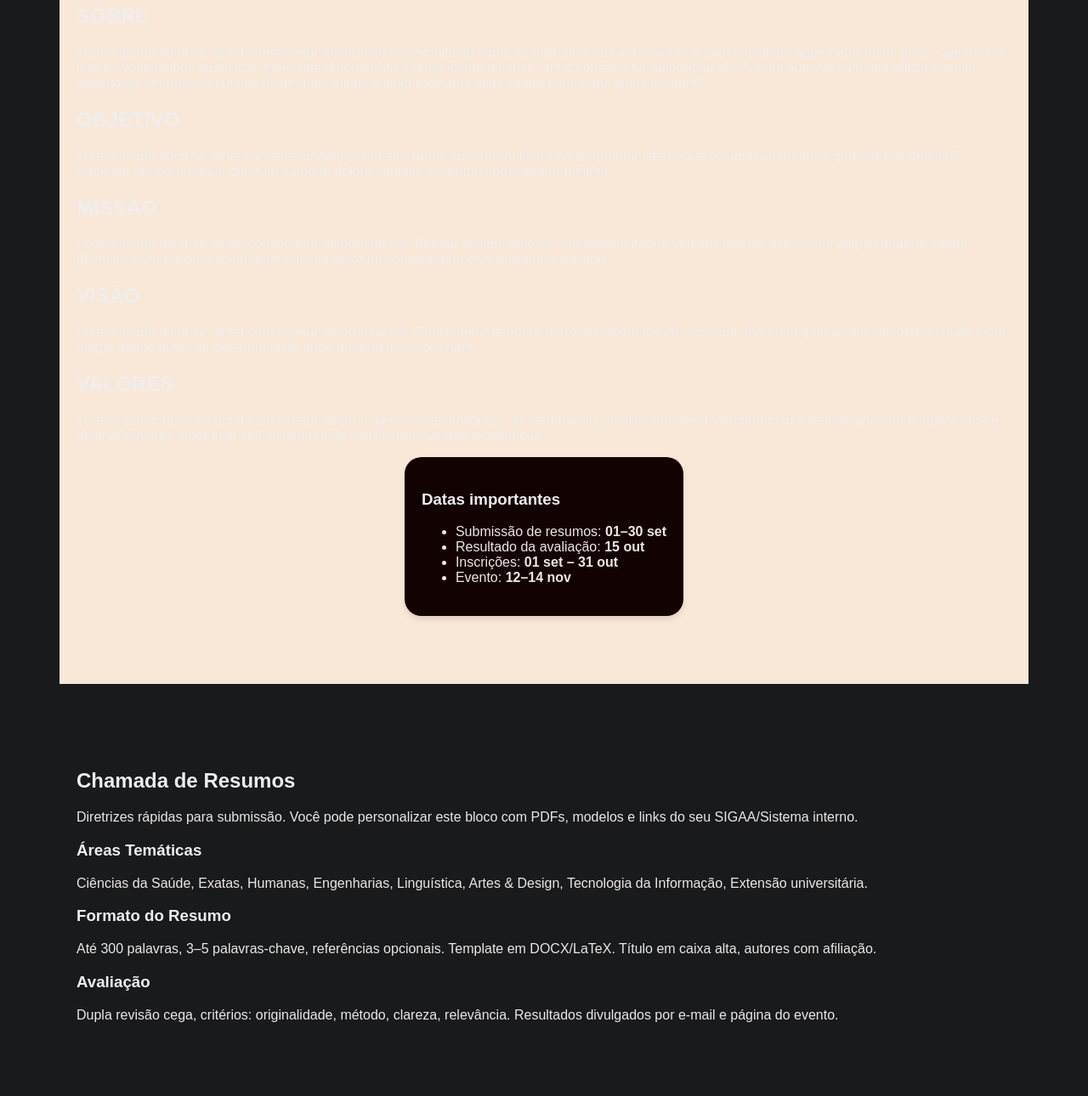
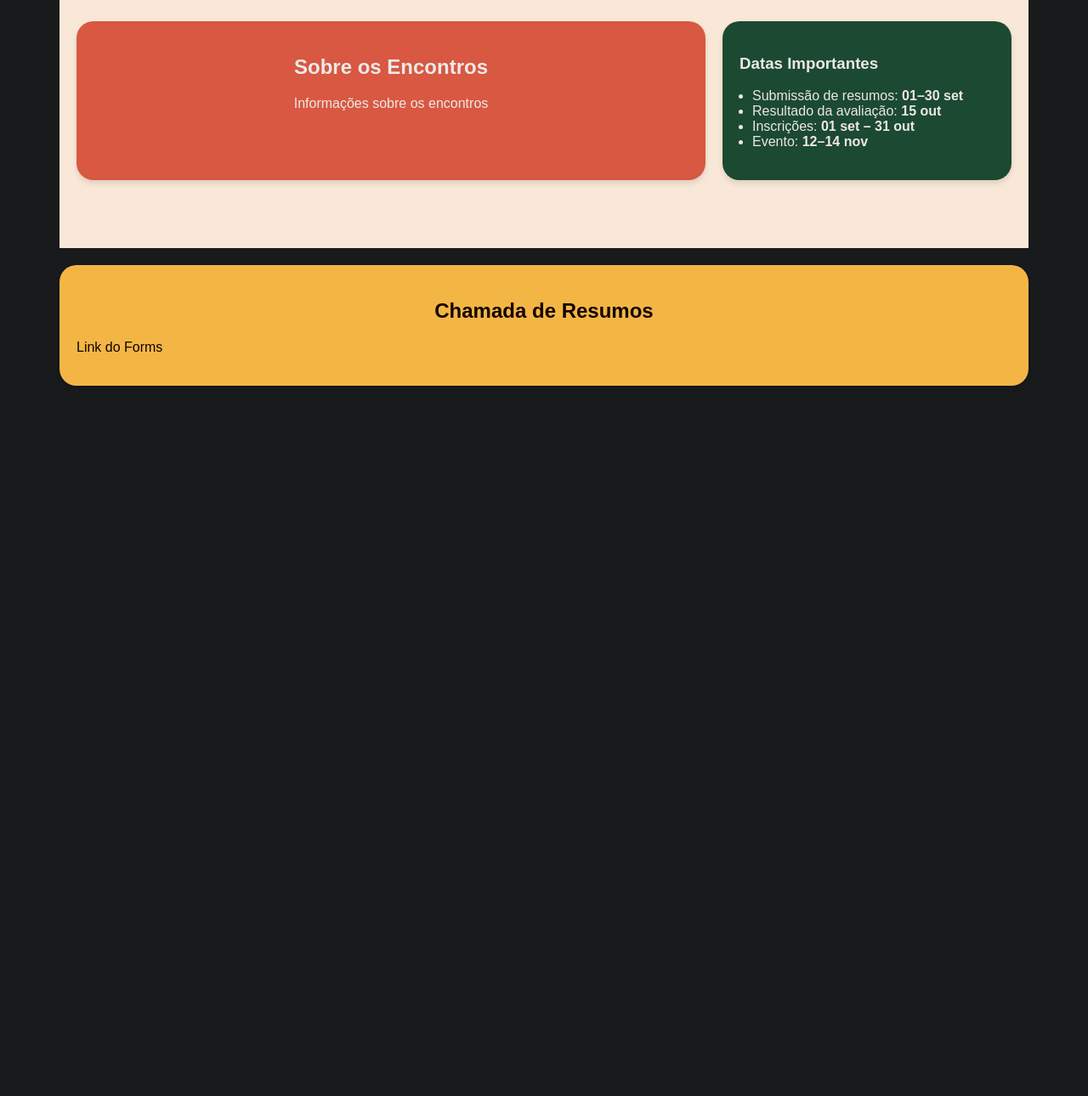
Before and after one commit to jonatasfernandessilva7/site-EU-UFC-2025, a plain HTML site: page index.html in a window 1280 px wide. Shown: the part 267-1557 px from the top of the page at 85% size. After the commit the page ends 800 px from the top, so only its background shows below. Drawn offline with Linux system fonts and the light colour scheme.

Commit message:
Update index.html

```diff
--- a/index.html
+++ b/index.html
@@ -5,7 +5,7 @@
     <meta name="viewport" content="width=device-width, initial-scale=1.0">
     <link rel="icon" type="image/png" href="imgs/icone_EU.png" />
 
-    <title>Início | Encontro Universitário</title>
+    <title>Início | Encontro Universitário </title>
 
     <link rel="stylesheet" href="style.css">
 
@@ -44,31 +44,16 @@
     <!-- Home -->
     <main>
         <section id="home" class="hero">
-            <div>
-                <h1>Encontro Universitário Itapajé 2025</h1>
-                <div class="sobre">
-                    <h2>SOBRE</h2>
-                    <p>Lorem ipsum dolor sit, amet consectetur adipisicing elit. Architecto sapiente velit alias odit vel maiores autem cupiditate aspernatur animi error, saepe esse iure et, voluptatibus quasi iste, molestiae dolores! Aut. Lorem ipsum dolor sit, amet consectetur adipisicing elit. A enim quaerat sunt, aut officia eveniet asperiores temporibus cum ex ullam quas minus aliquid provident alias saepe nam sequi animi incidunt?</p>
+             <h1 style="text-align: center;">Encontros Universitários 2025 - Itapajé</h1>
+            <div class="content-container">
+                <div class="cards-container">
+                    <div class="card main-card">
+                        <h2>Sobre os Encontros</h2>
+                        <p>Informações sobre os encontros</p>
+
                     </div>
-                <div class="objetivo">
-                    <h2>OBJETIVO</h2>
-                    <p>Lorem ipsum dolor sit amet consectetur adipisicing elit. Nemo cum rerum libero consequuntur iste neque voluptatum tempore quaerat eos deleniti? Sapiente tempore eaque dolorum cumque dolore veritatis excepturi consequatur minima!</p>
-                </div>
-                <div class="missao">
-                    <h2>MISSÃO</h2>
-                    <p>Lorem ipsum dolor sit amet, consectetur adipisicing elit. Beatae veniam dolores, voluptatem itaque veritatis iste hic aspernatur aliquid quaerat saepe blanditiis eum maxime voluptatum minima dolorum consequatur, eius quisquam corrupti!</p>
-                </div>
-                <div class="visao">
-                    <h2>VISÃO</h2>
-                    <p>Lorem ipsum dolor sit, amet consectetur adipisicing elit. Consectetur tempore porro illo labore ipsum, nesciunt, magnam quibusdam voluptatum quas modi magni itaque quasi ea deserunt iusto unde quaerat inventore nam.</p>
-                </div>
-                <div class="valores">
-                    <h2>VALORES</h2>
-                    <p>Lorem, ipsum dolor sit amet consectetur adipisicing elit. Exercitationem, at, perferendis, mollitia provident voluptatem iure beatae aperiam tempora facere dolores maiores amet fugit sint incidunt unde odit illo recusandae repellendus.</p>
-                </div>
-            </div>
-            <div class="card">
-                <h3>Datas importantes</h3>
+                    <div class="card side-card">
+                        <h3>Datas Importantes</h3>
                         <ul class="muted">
                             <li>Submissão de resumos: <strong>01–30 set</strong></li>
                             <li>Resultado da avaliação: <strong>15 out</strong></li>
@@ -76,27 +61,15 @@
                             <li>Evento: <strong>12–14 nov</strong></li>
                         </ul>
                     </div>
+                </div>
         </section>
 
 
     <!-- Resumos -->
-    <section id="resumos">
-        <h2>Chamada de Resumos</h2>
-        <p class="muted">Diretrizes rápidas para submissão. Você pode personalizar este bloco com PDFs, modelos e links do seu SIGAA/Sistema interno.</p>
-        <div class="grid">
-            <article class="tile">
-                <h3>Áreas Temáticas</h3>
-                    <p class="muted">Ciências da Saúde, Exatas, Humanas, Engenharias, Linguística, Artes & Design, Tecnologia da Informação, Extensão universitária.</p>
-            </article>
-            <article class="tile">
-                <h3>Formato do Resumo</h3>
-                    <p class="muted">Até 300 palavras, 3–5 palavras‑chave, referências opcionais. Template em DOCX/LaTeX. Título em caixa alta, autores com afiliação.</p>
-            </article>
-            <article class="tile">
-                <h3>Avaliação</h3>
-                    <p class="muted">Dupla revisão cega, critérios: originalidade, método, clareza, relevância. Resultados divulgados por e‑mail e página do evento.</p>
-            </article>
-        </div>
+    <section class="card resumo-card">
+        <h2 style="text-align: center;">Chamada de Resumos</h2>
+        <p>Link do Forms</p>
+
     </section>
 
 
```
Lines whose indentation alone changed are shown as unchanged.
